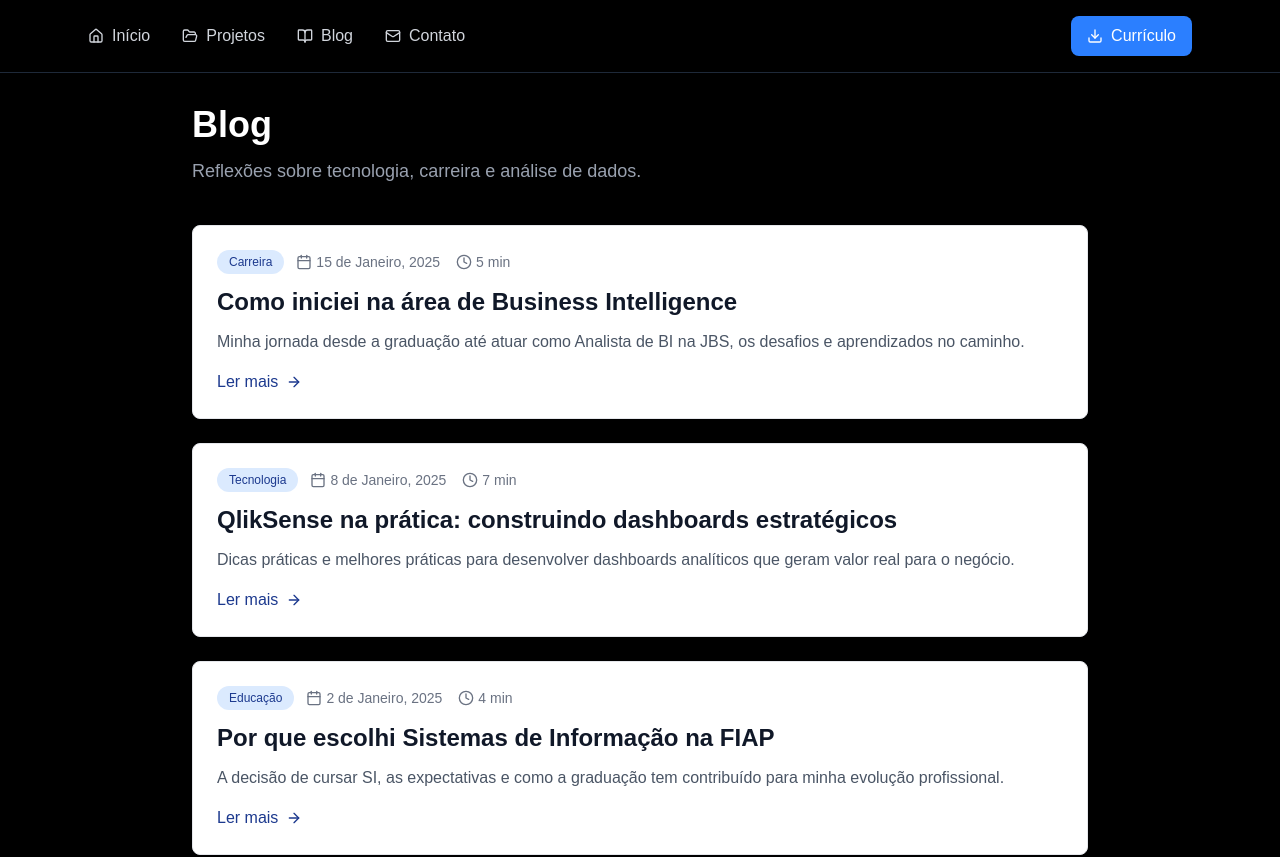
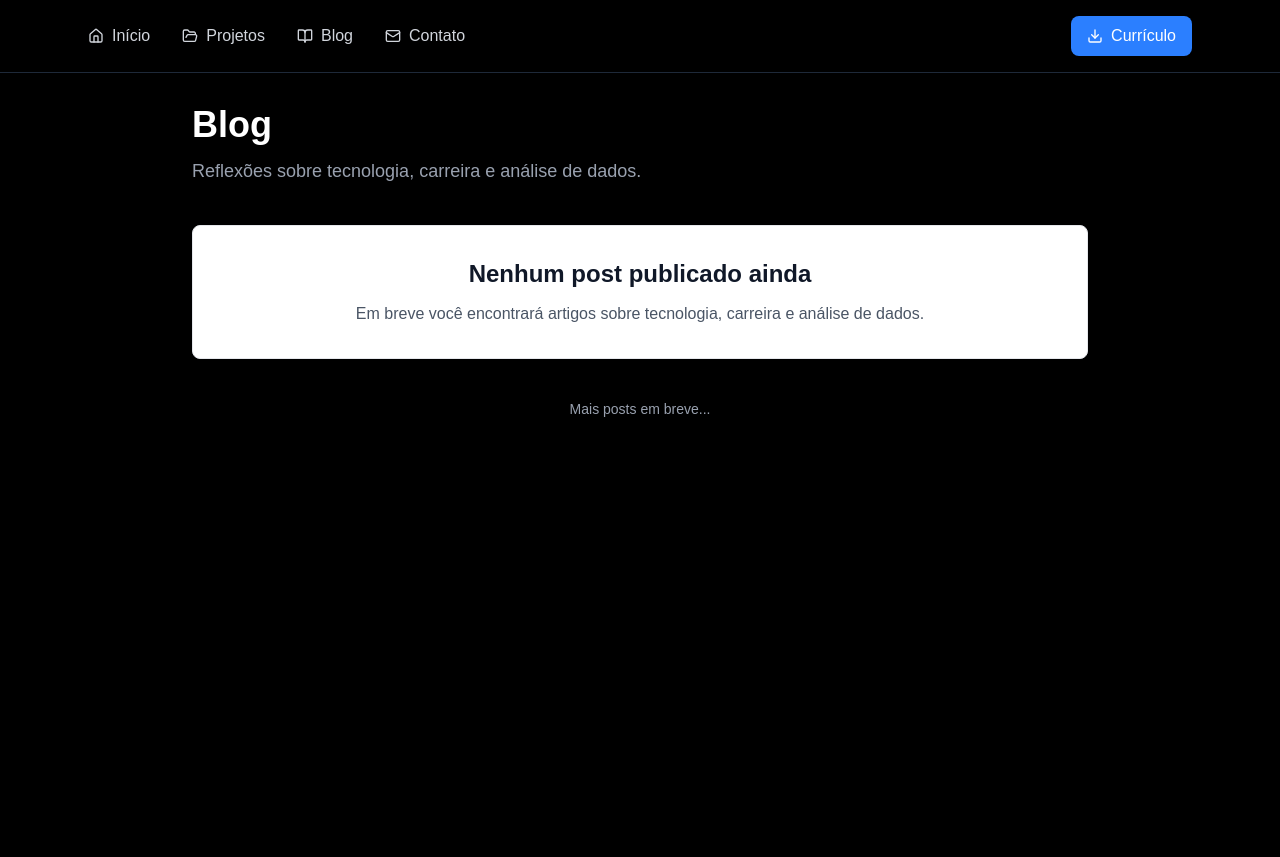
Before and after one commit to Freitassync/freitas-projetos, a Next.js app: page /blog in a window 1280 px wide. Shown: the top 857 px of the page. Built offline with nearby package versions, Linux system fonts and the light colour scheme.

Commit message:
refactor(blog): remove mock posts and clean up unused code

```diff
--- a/src/app/blog/page.tsx
+++ b/src/app/blog/page.tsx
@@ -1,36 +1,7 @@
-import { Calendar, Clock, ArrowRight } from 'lucide-react';
+
 
 export default function BlogPage() {
-  const posts = [
-    {
-      titulo: "Como iniciei na área de Business Intelligence",
-      resumo: "Minha jornada desde a graduação até atuar como Analista de BI na JBS, os desafios e aprendizados no caminho.",
-      data: "15 de Janeiro, 2025",
-      tempoLeitura: "5 min",
-      categoria: "Carreira"
-    },
-    {
-      titulo: "QlikSense na prática: construindo dashboards estratégicos",
-      resumo: "Dicas práticas e melhores práticas para desenvolver dashboards analíticos que geram valor real para o negócio.",
-      data: "8 de Janeiro, 2025",
-      tempoLeitura: "7 min",
-      categoria: "Tecnologia"
-    },
-    {
-      titulo: "Por que escolhi Sistemas de Informação na FIAP",
-      resumo: "A decisão de cursar SI, as expectativas e como a graduação tem contribuído para minha evolução profissional.",
-      data: "2 de Janeiro, 2025",
-      tempoLeitura: "4 min",
-      categoria: "Educação"
-    },
-    {
-      titulo: "Análise de dados: transformando números em decisões",
-      resumo: "Como a análise de dados pode impulsionar resultados organizacionais e gerar insights estratégicos.",
-      data: "20 de Dezembro, 2024",
-      tempoLeitura: "6 min",
-      categoria: "Dados"
-    }
-  ];
+
 
   return (
     <main className="min-h-screen bg-black p-8">
@@ -41,29 +12,10 @@ export default function BlogPage() {
         </div>
 
         <div className="space-y-6">
-          {posts.map((post, index) => (
-            <article key={index} className="bg-white rounded-lg shadow-lg p-6 border border-gray-200 hover:shadow-xl hover:scale-[1.02] transition-all duration-300">
-              <div className="flex items-center gap-3 mb-3">
-                <span className="text-xs px-3 py-1 bg-blue-100 text-blue-900 rounded-full font-medium">{post.categoria}</span>
-                <div className="flex items-center gap-4 text-gray-500 text-sm">
-                  <span className="flex items-center gap-1">
-                    <Calendar className="w-4 h-4" />
-                    {post.data}
-                  </span>
-                  <span className="flex items-center gap-1">
-                    <Clock className="w-4 h-4" />
-                    {post.tempoLeitura}
-                  </span>
-                </div>
-              </div>
-              <h2 className="text-2xl font-semibold text-gray-900 mb-3">{post.titulo}</h2>
-              <p className="text-gray-600 mb-4">{post.resumo}</p>
-              <button className="flex items-center gap-2 text-blue-900 font-medium hover:underline transition">
-                Ler mais
-                <ArrowRight className="w-4 h-4" />
-              </button>
-            </article>
-          ))}
+          <div className="bg-white rounded-lg shadow-lg p-8 border border-gray-200 text-center">
+            <h2 className="text-2xl font-semibold text-gray-900 mb-3">Nenhum post publicado ainda</h2>
+            <p className="text-gray-600">Em breve você encontrará artigos sobre tecnologia, carreira e análise de dados.</p>
+          </div>
         </div>
 
         <div className="mt-10 text-center">
```
